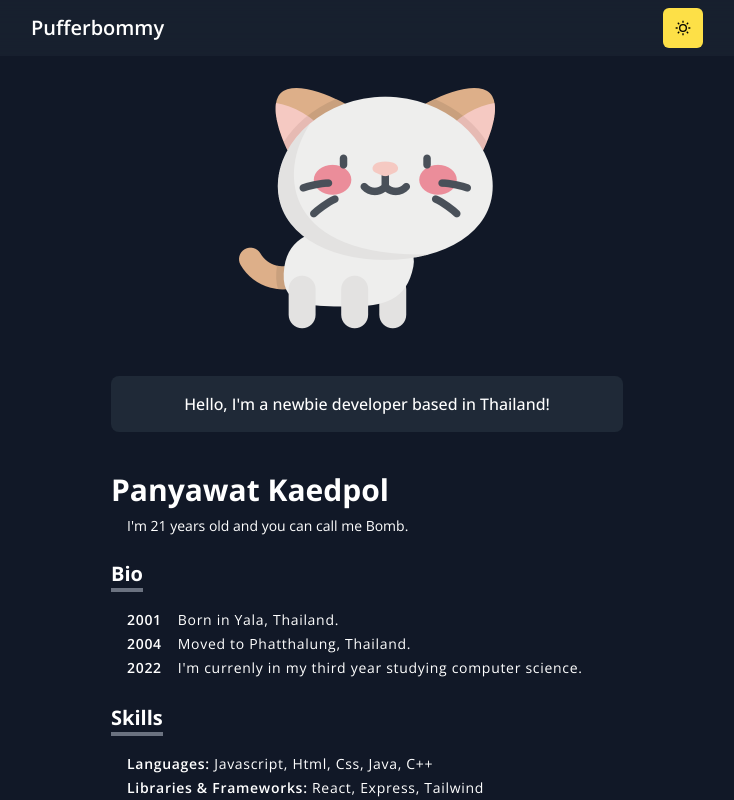
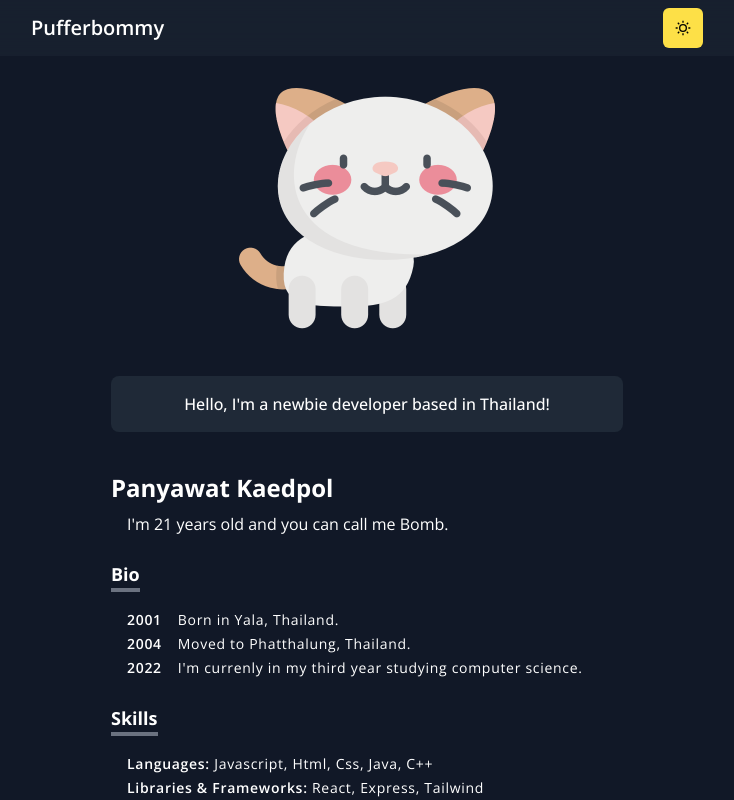
Before and after one commit to pufferbommy/pufferbommy-page, a React (Vite) app: page / in a window 1280 px wide. Shown: the top 800 px of the page, without its empty margins (273-1007 px from the left). Built offline with nearby package versions, Linux system fonts and the light colour scheme.

Commit message:
refactor

```diff
--- a/index.html
+++ b/index.html
@@ -2,7 +2,6 @@
 <html lang="en">
   <head>
     <meta charset="UTF-8" />
-    <link rel="icon" type="image/ico" href="/src/favicon.ico" />
     <meta name="viewport" content="width=device-width, initial-scale=1.0" />
     <title>Pufferbommy</title>
   </head>
--- a/src/components/Content.jsx
+++ b/src/components/Content.jsx
@@ -30,10 +30,10 @@ const Content = () => {
         </h2>
       </div>
       <div className="flex flex-col gap-2">
-        <h2 className="text-black text-3xl mt-4 text-center xs:text-left font-bold dark:text-white">
+        <h2 className="text-black text-2xl mt-4 text-center xs:text-left font-bold dark:text-white">
           Panyawat Kaedpol
         </h2>
-        <p className="text-black ml-0 sm:ml-4 text-center xs:text-left dark:text-white text-sm">
+        <p className="text-black ml-0 sm:ml-4 text-center xs:text-left dark:text-white">
           I'm {new Date().getFullYear() - 2001} years old and you can call me
           Bomb.
         </p>
--- a/src/components/TopicHeading.jsx
+++ b/src/components/TopicHeading.jsx
@@ -2,7 +2,7 @@ import React from 'react'
 
 const TopicHeading = ({ title }) => {
   return (
-    <h1 className="text-black dark:text-white w-max border-b-4 border-gray-500 text-xl font-bold">
+    <h1 className="text-black dark:text-white w-max border-b-4 border-gray-500 text-lg font-bold">
       {title}
     </h1>
   )
```
Also changed, not shown: 1 other file (tests, documents, lock files or other folders).
